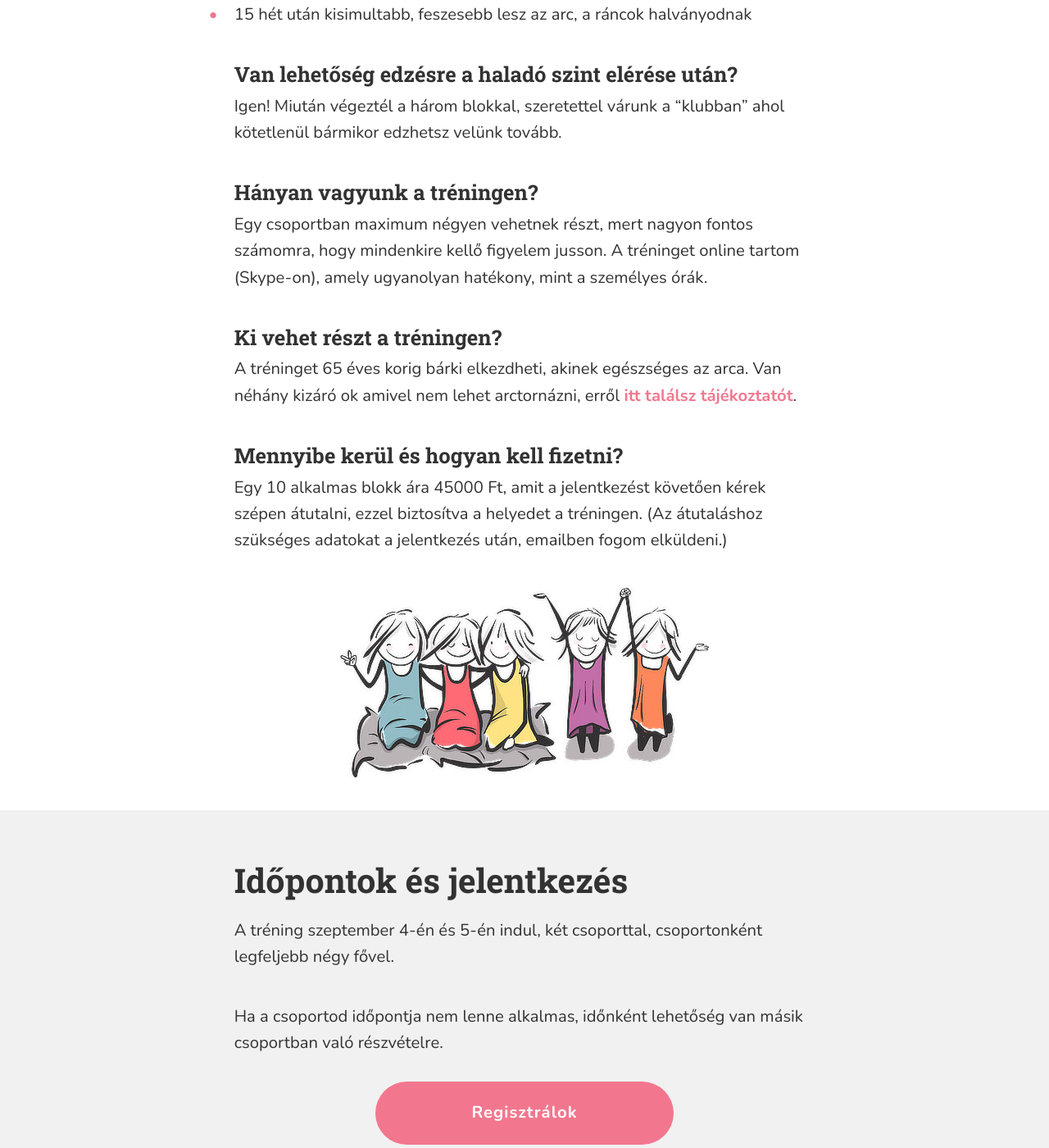
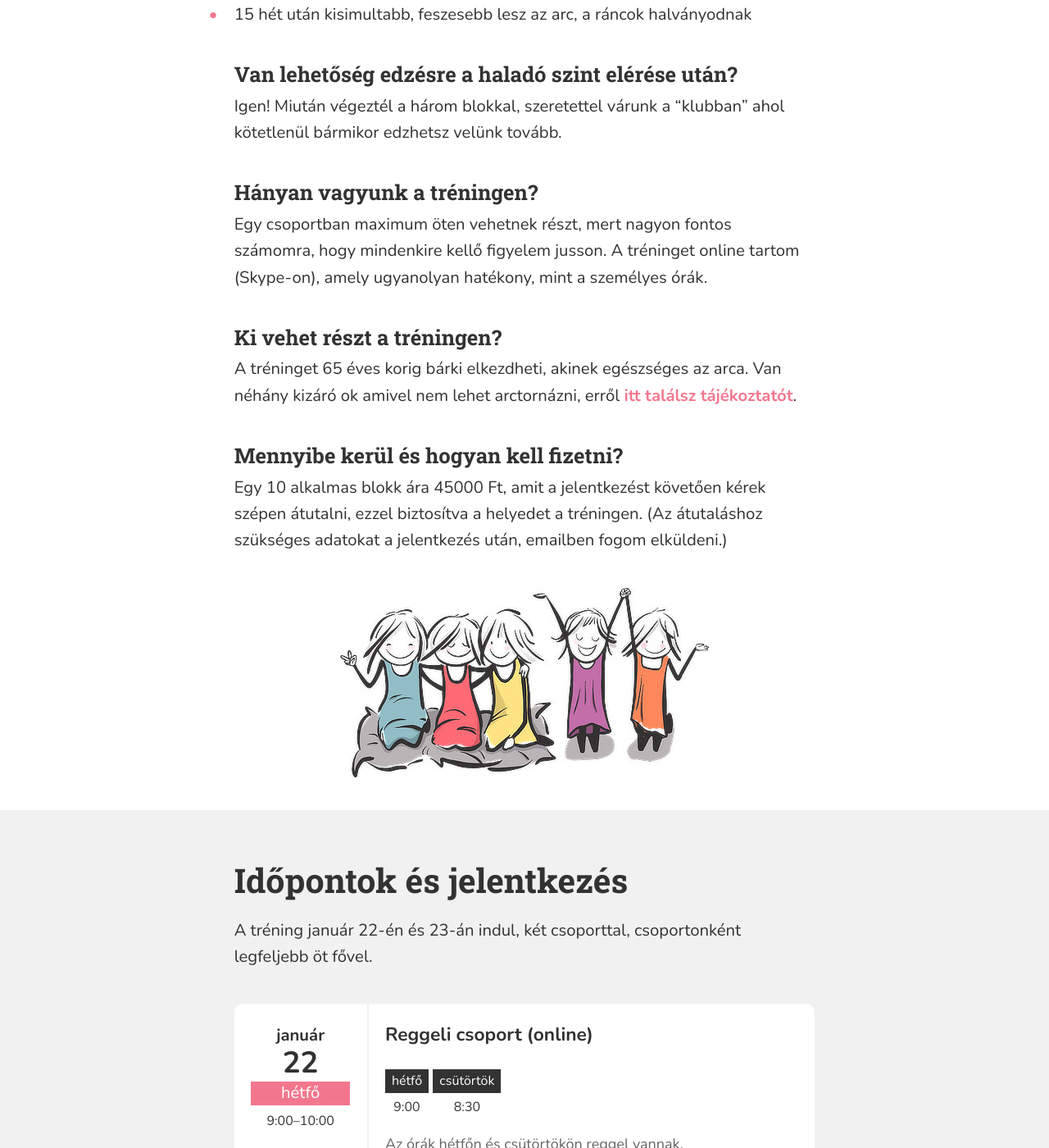
Before and after one commit to monikamudra/arctorna, a Jekyll site: the page built from trening.md, in a window 1280 px wide and 1400 px high, scrolled down 1272 px. Shown: the whole window at 82% size. Built offline with Jekyll 4.4.1, drawn with Linux system fonts in a browser that asks for light colours; some of the changed text lies outside the part shown.

Commit message:
Update training info

```diff
--- a/_data/training.yaml
+++ b/_data/training.yaml
@@ -4,7 +4,7 @@ price: 45000
 private_price: 80000
 # price_desc: Az első 10 alkalmas blokk ára
 events:
-  - date: 2023-9-4T9:00
+  - date: 2024-1-22T9:00
     start: "9:00"
     end: "10:00"
     full: false
@@ -14,11 +14,11 @@ events:
         day: hétfő
         time: "9:00"
       -
-        day: szerda
+        day: csütörtök
         time: "8:30"
     description: >-
-      Az órák hétfőn és szerdán reggel vannak.
-  - date: 2023-9-5T18:00
+      Az órák hétfőn és csütörtökön reggel vannak.
+  - date: 2024-1-23T18:00
     start: "18:00"
     end: "19:00"
     full: false
--- a/_includes/training-details.md
+++ b/_includes/training-details.md
@@ -25,7 +25,7 @@ kötetlenül bármikor edzhetsz velünk tovább.
 
 ### Hányan vagyunk a tréningen?
 
-Egy csoportban maximum négyen vehetnek részt, mert nagyon fontos számomra, hogy mindenkire kellő figyelem jusson. A tréninget online tartom (Skype-on), amely ugyanolyan hatékony, mint a személyes órák.
+Egy csoportban maximum öten vehetnek részt, mert nagyon fontos számomra, hogy mindenkire kellő figyelem jusson. A tréninget online tartom (Skype-on), amely ugyanolyan hatékony, mint a személyes órák.
 
 ### Ki vehet részt a tréningen?
 
--- a/_layouts/trening.html
+++ b/_layouts/trening.html
@@ -58,8 +58,8 @@ workshop_text:
     <div class="c-ContentBlock u-MarginTop">
       <div class="c-Article">
         <p>
-          A tréning szeptember 4-én és 5-én indul, két csoporttal,
-          csoportonként legfeljebb négy fővel.
+          A tréning január 22-én és 23-án indul, két csoporttal,
+          csoportonként legfeljebb öt fővel.
         </p>
       </div>
     </div>
```
